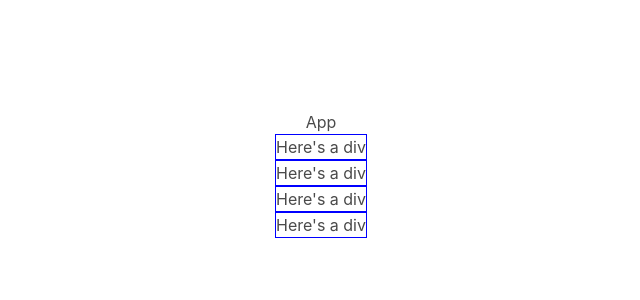
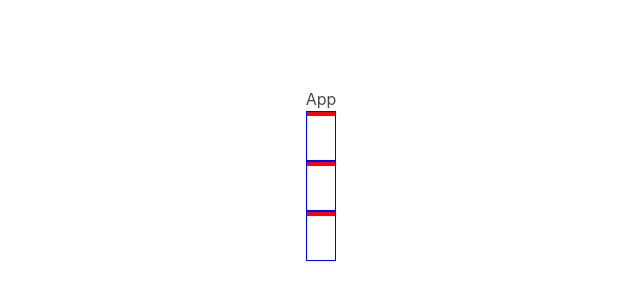
Before and after one commit to harrisimon/bracketeer, a React (Vite) app: page / in a window 1280 px wide. Shown: the part 226-526 px from the top of the page, without its empty margins (319-959 px from the left). Built offline with nearby package versions, Linux system fonts and the light colour scheme.

Commit message:
render a column of matchup divs

```diff
--- a/src/client/App.css
+++ b/src/client/App.css
@@ -29,6 +29,12 @@
   display: grid;
 }
 
-.bracket-test-div {
+.matchup-container {
   border: 1px solid blue;
+  height: 50px;
+  width: 100 px;
 }
+
+.contestant-container {
+  border: 1px solid red;
+}
--- a/src/client/components/Bracket.tsx
+++ b/src/client/components/Bracket.tsx
@@ -1,35 +1,52 @@
-import { useState, useEffect } from 'react';
+import { useState, useEffect, useRef } from 'react';
 import testTournamentData from '../../assets/test_data/test-tournament';
-
+import RoundColumn from './RoundColumn';
+//typing will have to change once I replace dummy data with real API calls
 // eventually pass tournament ID into Bracket
 // use it to useQuery and set state
 
 // grid-template-areas better?
 
+export interface matchUpRenderObjectTEST {
+  [k: string]: (typeof testTournamentData.matchUps)[];
+}
+
 const Bracket = () => {
-  const [numCols, setNumCols] = useState(0);
-  const [numRows, setNumRows] = useState(0);
-  const [matchUps, setMatchUps] = useState({});
+  const [matchUps, setMatchUps] = useState<matchUpRenderObjectTEST>({});
+  const [numberOfRounds, setNumberOfRounds] = useState(
+    Math.log2(testTournamentData.matchUps.length + 1)
+  );
   // get number of rounds
   // use it to set number of rows/cols
   useEffect(() => {
-    setNumCols(Math.log2(testTournamentData.matchUps.length + 1));
-    setNumRows(Math.ceil(testTournamentData.matchUps.length / 2) * 6);
+    const matchUpData: matchUpRenderObjectTEST = {};
+    for (let i = 1; i <= numberOfRounds; i++) {
+      const key = 'round' + i.toString();
+      matchUpData[key] = [];
+      const matchUpsFromRound = testTournamentData.matchUps.filter(
+        (el) => el.round === i
+      );
+      matchUpData[key].push(matchUpsFromRound);
+    }
+    console.log('matchUpData in local object: ', matchUpData);
+    setMatchUps(matchUpData);
   }, []);
 
-  // useCallback eventually
-  const roundOne = testTournamentData.matchUps.filter((r) => r.round === 1);
+  const roundsArray = [];
+  for (const round in matchUps) {
+    roundsArray.push(<RoundColumn roundData={matchUps[round]} />);
+  }
 
+  // unidirectional bracket for now
   return (
     <div
       className='bracket-render-grid'
       style={{
-        gridTemplateColumns: `repeat (${numCols}, 1fr)`,
-        gridTemplateRows: `repeat (${numRows}, 1fr)`,
+        gridTemplateColumns: `repeat (${numberOfRounds}, 1fr)`,
       }}
     >
-      {roundOne.map(() => (
-        <div className='bracket-test-div'>Here's a div</div>
+      {roundsArray.map((round) => (
+        <div>{round}</div>
       ))}
     </div>
   );
--- /dev/null
+++ b/src/client/components/RoundColumn.tsx
@@ -0,0 +1,25 @@
+import testTournamentData from '../../assets/test_data/test-tournament';
+
+export interface RoundColumnProps {
+  roundData: (typeof testTournamentData.matchUps)[];
+}
+
+const RoundColumn = (props: RoundColumnProps) => {
+  const { roundData } = props;
+
+  // eventually replace contestant containers with their own JSX component
+  return (
+    <div>
+      {roundData.map((el) => {
+        return (
+          <div className='matchup-container'>
+            <div className='contestant-container'></div>
+            <div className='contestant-container'></div>
+          </div>
+        );
+      })}
+    </div>
+  );
+};
+
+export default RoundColumn;
```
Also changed, not shown: src/types.ts (+19 -2 lines).
